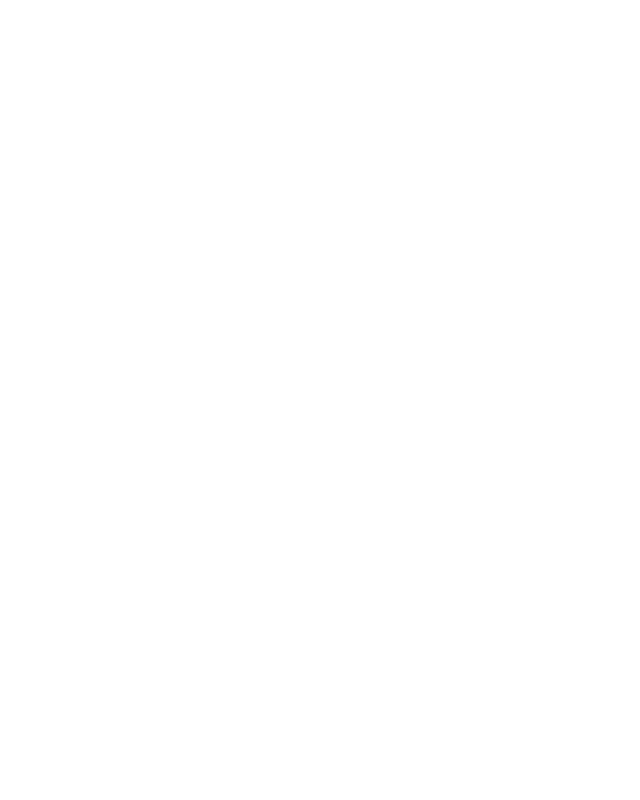
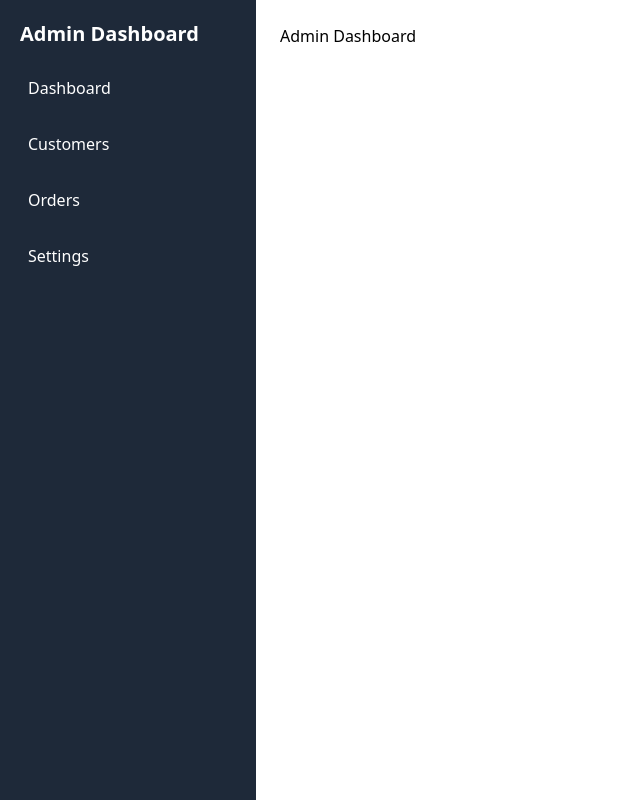
Before and after one commit to itp-ProjectGroup/nexxabiz1.1, a React (Vite) app in the folder nexa-biz-frontend/: page /admin in a window 1280 px wide. Before the commit this address had no page. Shown: the whole page, without its empty margins (0-640 px from the left). Built offline with nearby package versions, Linux system fonts and the light colour scheme.

Commit message:
fit admin panel

```diff
--- a/nexa-biz-frontend/src/App.jsx
+++ b/nexa-biz-frontend/src/App.jsx
@@ -6,6 +6,7 @@
 import OrderList from "./pages/OrderList";
 import PaymentGateway  from "./pages/paymentGateway";
 import HeroSection from "./pages/HeroSection";
+import AdminLayout from "./admin/adminLayout";
 
 
 const App = () => {
@@ -19,6 +20,14 @@
                 <Route path="/OrderList" element={<OrderList />} />
                 <Route path="payment/:orderId" element={<PaymentGateway />} />
                 <Route path="/HeroSection" element={<HeroSection />} />
+
+                {/* Admin Routes */}
+                <Route path="/admin" element={<AdminLayout />}>
+                    <Route index element={<div>Admin Dashboard</div>} />
+                    <Route path="customers" element={<CustomerList />} />
+                    <Route path="orders" element={<OrderList />} />
+                    <Route path="customer/:id" element={<CustomerProfile />} />
+                </Route>
             </Routes>
         </Router>
     );
--- a/nexa-biz-frontend/src/admin/adminLayout.jsx
+++ b/nexa-biz-frontend/src/admin/adminLayout.jsx
@@ -1,5 +1,5 @@
 import { Outlet } from "react-router-dom";
-import Sidebar from "../pages/Sidebar";
+import Sidebar from "./Sidebar";
 
 const AdminLayout = () => {
     return (
@@ -8,7 +8,7 @@
             <Sidebar />
 
             {/* Dynamic Content Area */}
-            <div className="flex-1 p-5">
+            <div className="flex-1 ml-64 p-6">
                 <Outlet />
             </div>
         </div>
```
